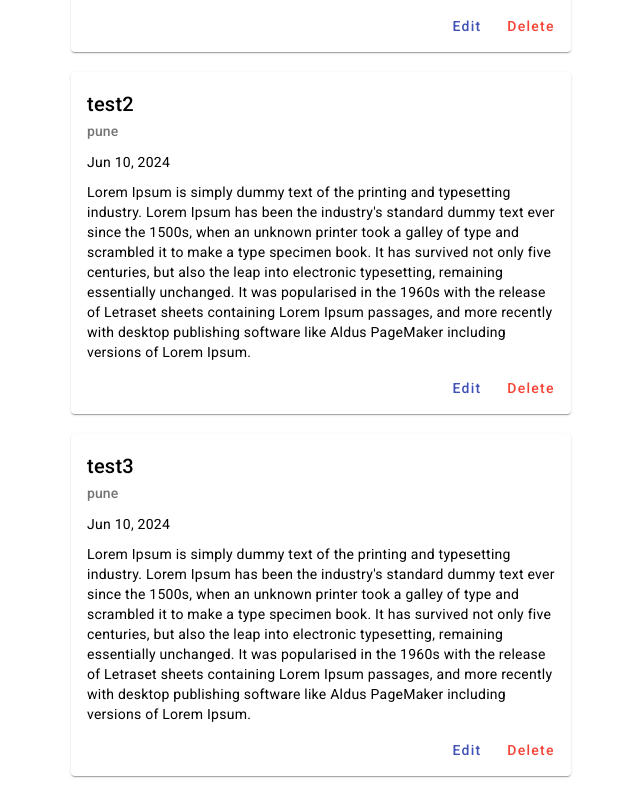
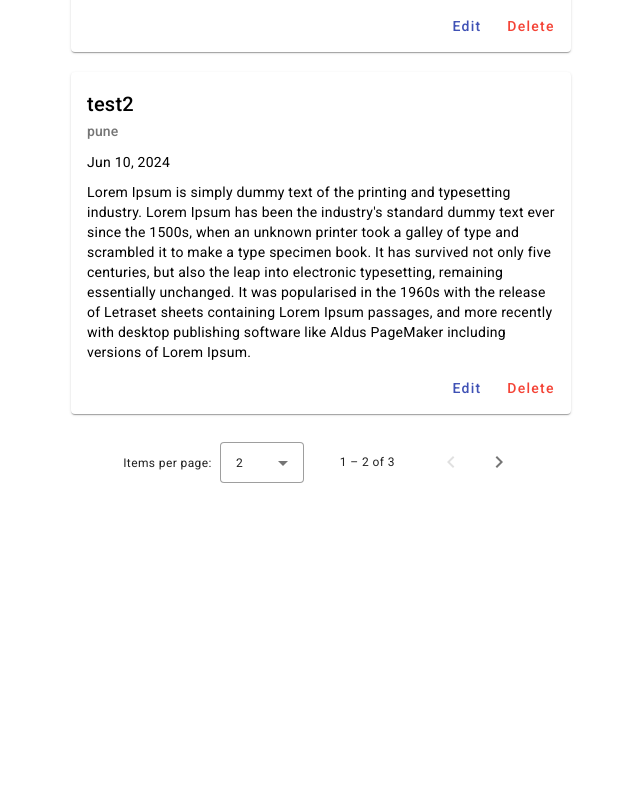
Before and after one commit to lalit-s-rajput/event-management, an Angular app in the folder eventManagement/: page / in a window 1280 px wide. Shown: the part 368-1164 px from the top of the page, without its empty margins (319-959 px from the left). After the commit the page ends 858 px from the top, so only its background shows below. Built offline with nearby package versions, Linux system fonts and the light colour scheme.

Commit message:
feat: pagination view added

```diff
--- a/eventManagement/src/app/events/components/event-list/event-list.component.html
+++ b/eventManagement/src/app/events/components/event-list/event-list.component.html
@@ -5,11 +5,18 @@
   [openWithData]="_openWithData"
 ></app-dialog>
 <div *ngIf="_eventList.length" class="event-container">
-  <div *ngFor="let item of _eventList">
+  <div *ngFor="let item of slicedData">
     <app-event-card
       [eventData]="item"
       (toDeleteCardId)="getCardId($event)"
       (editCardData)="editCard($event)"
     ></app-event-card>
   </div>
+  <mat-paginator
+    [length]="_eventList.length"
+    [pageSize]="2"
+    [pageSizeOptions]="pageSizeOptions"
+    (page)="OnPageChange($event)"
+  >
+  </mat-paginator>
 </div>
--- a/eventManagement/src/app/events/components/event-list/event-list.component.ts
+++ b/eventManagement/src/app/events/components/event-list/event-list.component.ts
@@ -8,6 +8,8 @@ import { Component, EventEmitter, Input, Output } from '@angular/core';
 export class EventListComponent {
   _eventList: any;
   _openWithData: any;
+  pageSizeOptions = [3, 6, 9];
+  slicedData: any;
   constructor() {}
   @Output() eventFormData = new EventEmitter();
   @Output() editedEventForm = new EventEmitter();
@@ -15,6 +17,7 @@ export class EventListComponent {
   @Output() searchString = new EventEmitter<string>();
   @Input() set eventList(data: any) {
     this._eventList = data;
+    this.slicedData = this._eventList.slice(0, 2);
   }
   getFormData(data: any) {
     this.eventFormData.emit(data);
@@ -31,4 +34,13 @@ export class EventListComponent {
   getSearchData(inputString: string) {
     this.searchString.emit(inputString);
   }
+  OnPageChange(data: any) {
+    console.log(data);
+    const startIndex = data.pageIndex * data.pageSize;
+    let endIndex = startIndex + data.pageSize;
+    if (endIndex > this._eventList.length) {
+      endIndex = this._eventList.length;
+    }
+    this.slicedData = this._eventList.slice(startIndex, endIndex);
+  }
 }
```
